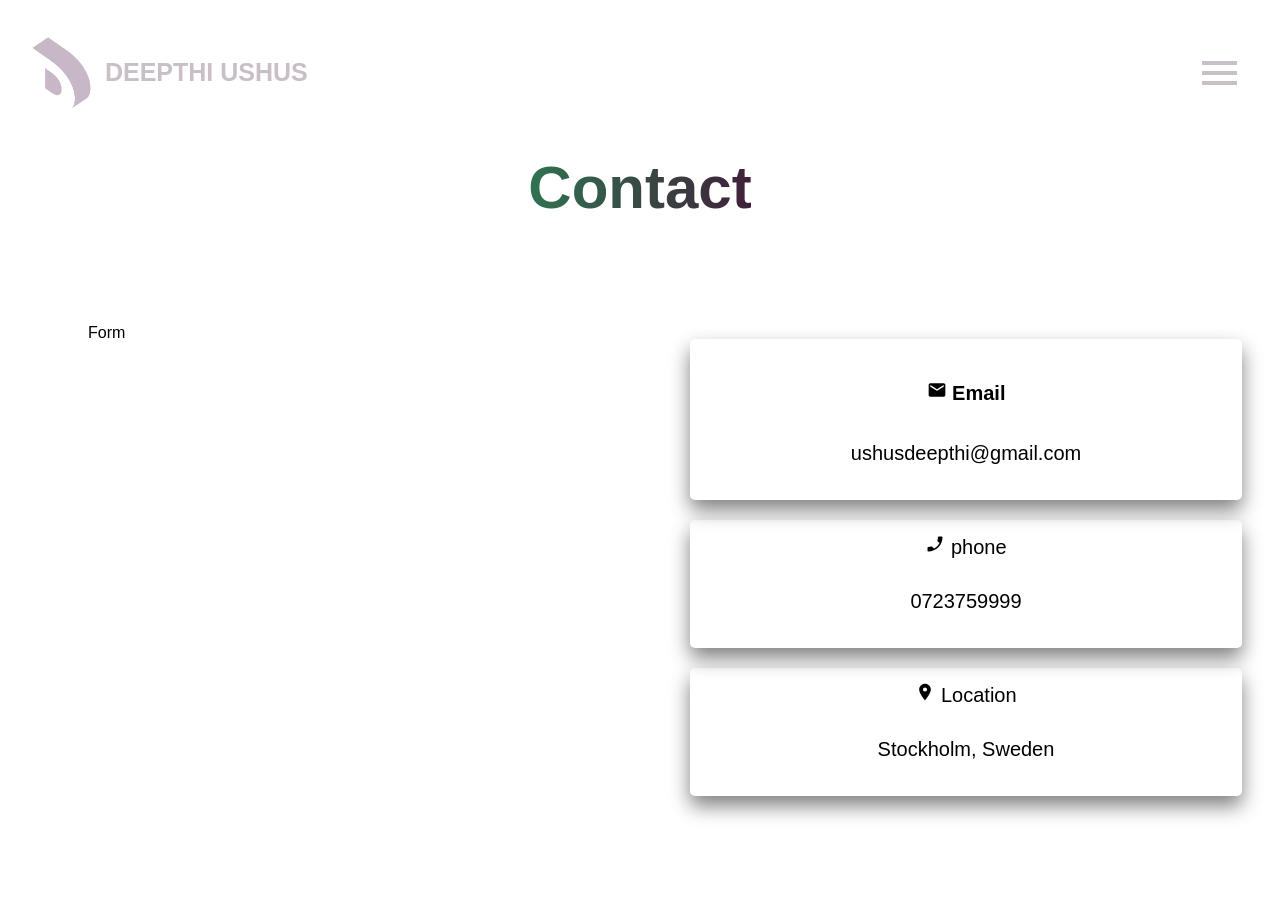
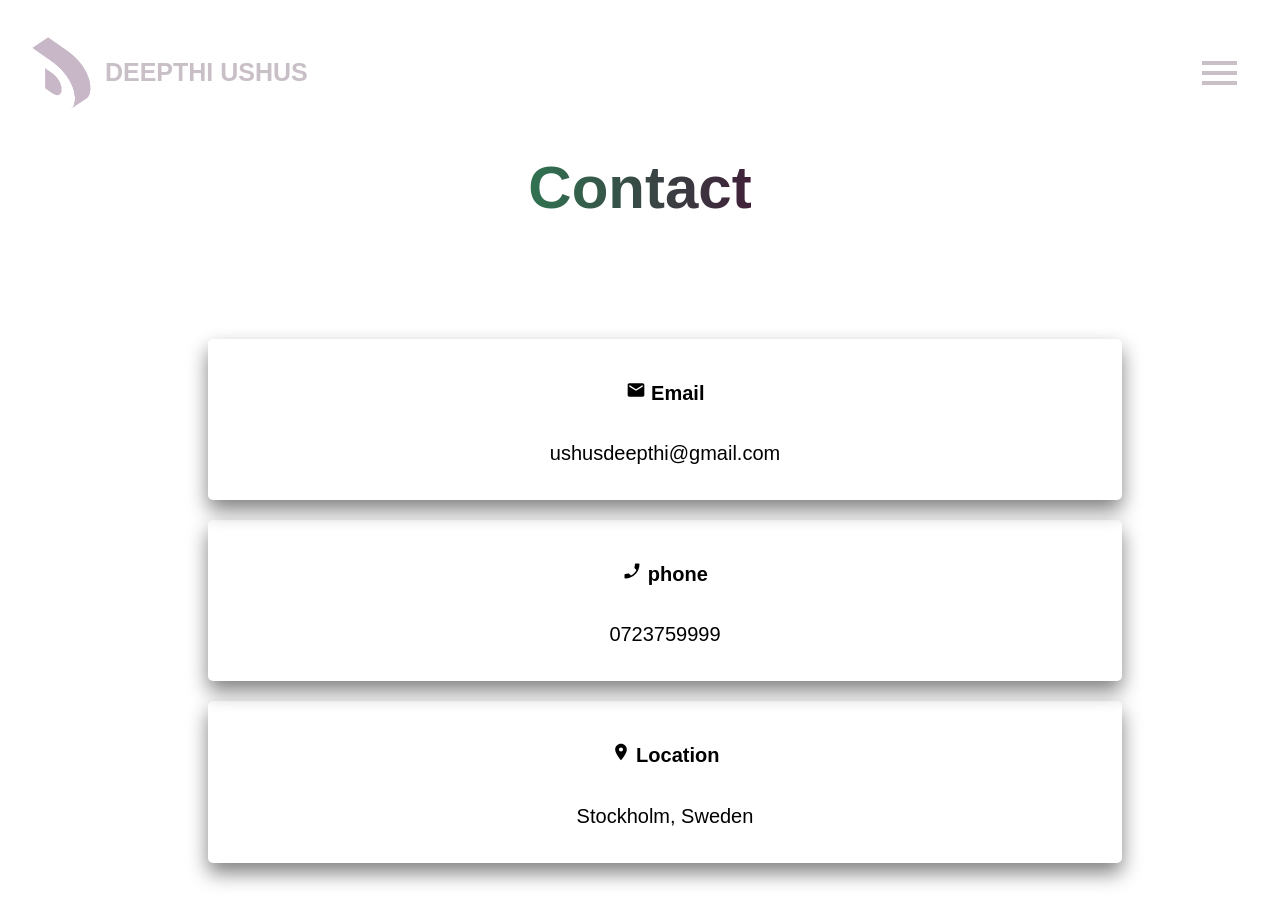
Before and after one commit to ushusdeepthi/portfolio, a React (Create React App) app: page /contact in a window 1280 px wide. Before the commit the page ends 854 px from the top, so only its background shows below. Built offline with nearby package versions, Linux system fonts and the light colour scheme.

Commit message:
:bug: Fix icons in contact page

```diff
--- a/src/pages/ContactPage.jsx
+++ b/src/pages/ContactPage.jsx
@@ -1,7 +1,6 @@
 import React from 'react'
 import NavBar from '../components/NavBar'
 import { MdEmail,MdLocationOn, MdPhoneEnabled} from "react-icons/md";
-
 import {Container,Item,Wrapper} from '../components/styles/Container'
 import HeadingSecondary from '../components/styles/HeadingSecondary'
 
@@ -13,20 +12,17 @@ export default function ContactPage() {
                 <HeadingSecondary>Contact</HeadingSecondary>
                 </div>
                 <Container>
-                    <Item>
-                        Form
-                    </Item>
-                    <Item >
+                    <Item lg="80%">
                         <div className="contact">
                             <h4><MdEmail /> Email</h4>
                             <p>ushusdeepthi@gmail.com</p>
                         </div>
                         <div className="contact">
-                            <MdPhoneEnabled /> phone
+                            <h4><MdPhoneEnabled /> phone</h4>
                             <p>0723759999</p>
                         </div>
                         <div className="contact">
-                            <MdLocationOn/> Location
+                            <h4><MdLocationOn/> Location</h4>
                             <p>Stockholm, Sweden</p>
                         </div>
                     </Item>
```
